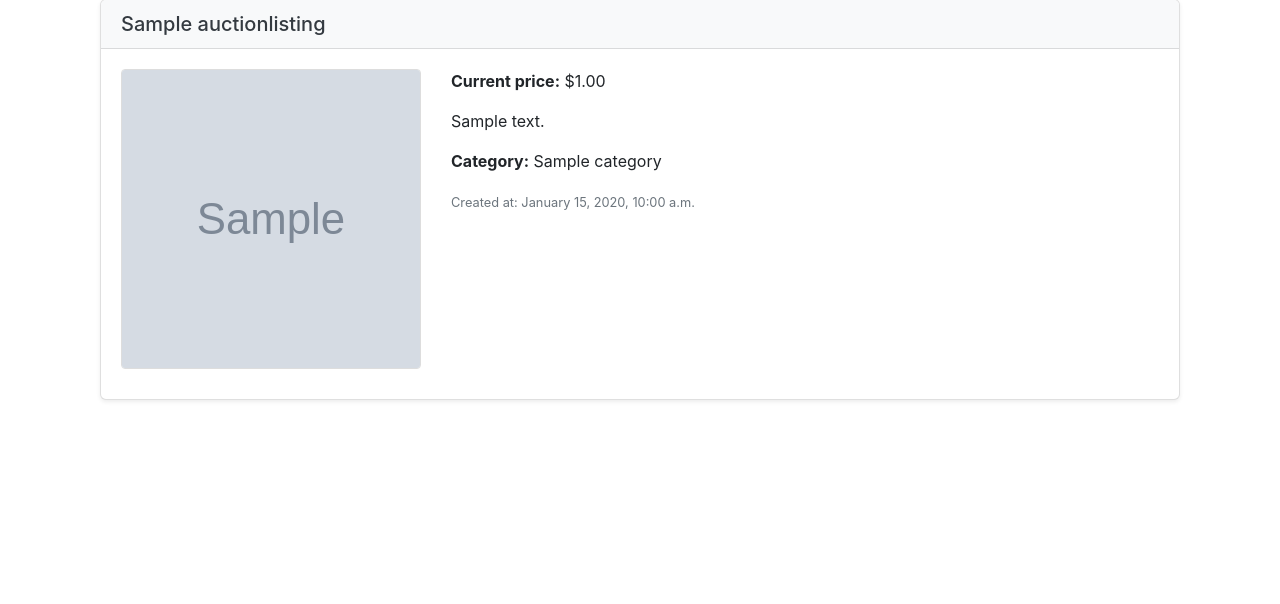
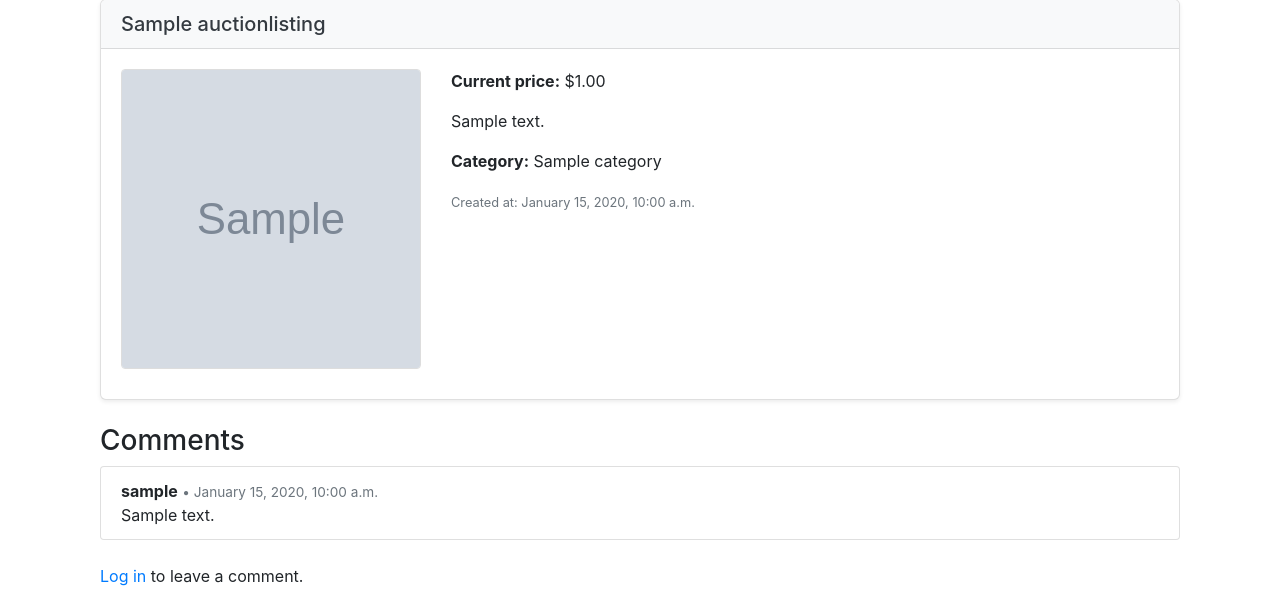
Before and after one commit to AFKMartin/CS50W-Project-2, a Django app: page /listing/1/ in a window 1280 px wide. Shown: the part 223-827 px from the top of the page. Before the commit the page ends 624 px from the top, so only its background shows below. Run offline with Django 3.2, Linux system fonts and the light colour scheme; tables that the repository leaves empty hold one stand-in row (values such as "Sample post"); grey boxes marked "Sample" are stand-in pictures; some libraries are stand-ins or nearby versions.

Commit message:
all implemented, but admin

```diff
--- a/auctions/templates/auctions/listing_detail.html
+++ b/auctions/templates/auctions/listing_detail.html
@@ -121,4 +121,42 @@
     </div>
 </div>
 
+
+<!-- Comments Section -->
+<div class="container mt-4">
+
+    <h3>Comments</h3>
+
+    <!-- Display comments -->
+    <ul class="list-group mb-4">
+        {% for comment in comments %}
+        <li class="list-group-item">
+            <strong>{{ comment.user.username }}</strong>
+            <span class="text-muted" style="font-size: 0.85rem;">
+                • {{ comment.timestamp|date:"F j, Y, g:i a" }}
+            </span>
+            <br>
+            {{ comment.text_comment }}
+        </li>
+        {% empty %}
+        <li class="list-group-item text-muted">No comments yet.</li>
+        {% endfor %}
+    </ul>
+
+    <!-- Comment form -->
+    {% if user.is_authenticated %}
+    <form action="{% url 'listing_detail' listing.id %}" method="POST">
+        {% csrf_token %}
+        <div class="mb-3">
+            <textarea name="comment" rows="3" class="form-control"
+                placeholder="Write a comment..."></textarea>
+        </div>
+        <button class="btn btn-primary">Post Comment</button>
+    </form>
+    {% else %}
+    <p><a href="{% url 'login' %}">Log in</a> to leave a comment.</p>
+    {% endif %}
+
+</div>
+
 {% endblock %}
--- a/auctions/views.py
+++ b/auctions/views.py
@@ -7,7 +7,6 @@ from django.urls import reverse
 from django.contrib.auth.decorators import login_required
 from .models import *
 from decimal import Decimal, InvalidOperation
-from .models import User
 
 def index(request):
     active_listings = AuctionListing.objects.filter(is_active=True)
@@ -177,15 +176,28 @@ def watchlist(request):
 
 def listing_detail(request, listing_id):
     listing = get_object_or_404(AuctionListing, pk=listing_id)
+    comments = listing.comments.all().order_by("-timestamp")
 
     # Determine if the user is watching this listing
     is_watching = False
     if request.user.is_authenticated:
         is_watching = Watchlist.objects.filter(user=request.user, listing=listing).exists()
 
+    # If user submits a comment
+    if request.method == "POST":
+        text_comment = request.POST.get("comment")
+        if text_comment.strip() != "":
+            Comment.objects.create(
+                auction_listing=listing,
+                user=request.user,
+                text_comment=text_comment
+            )
+        return redirect("listing_detail", listing_id=listing_id)
+
     return render(request, "auctions/listing_detail.html", {
         "listing": listing,
-        "is_watching": is_watching
+        "is_watching": is_watching,
+        "comments": comments
     })
 
 @login_required
```
Also changed, not shown: README.md.
